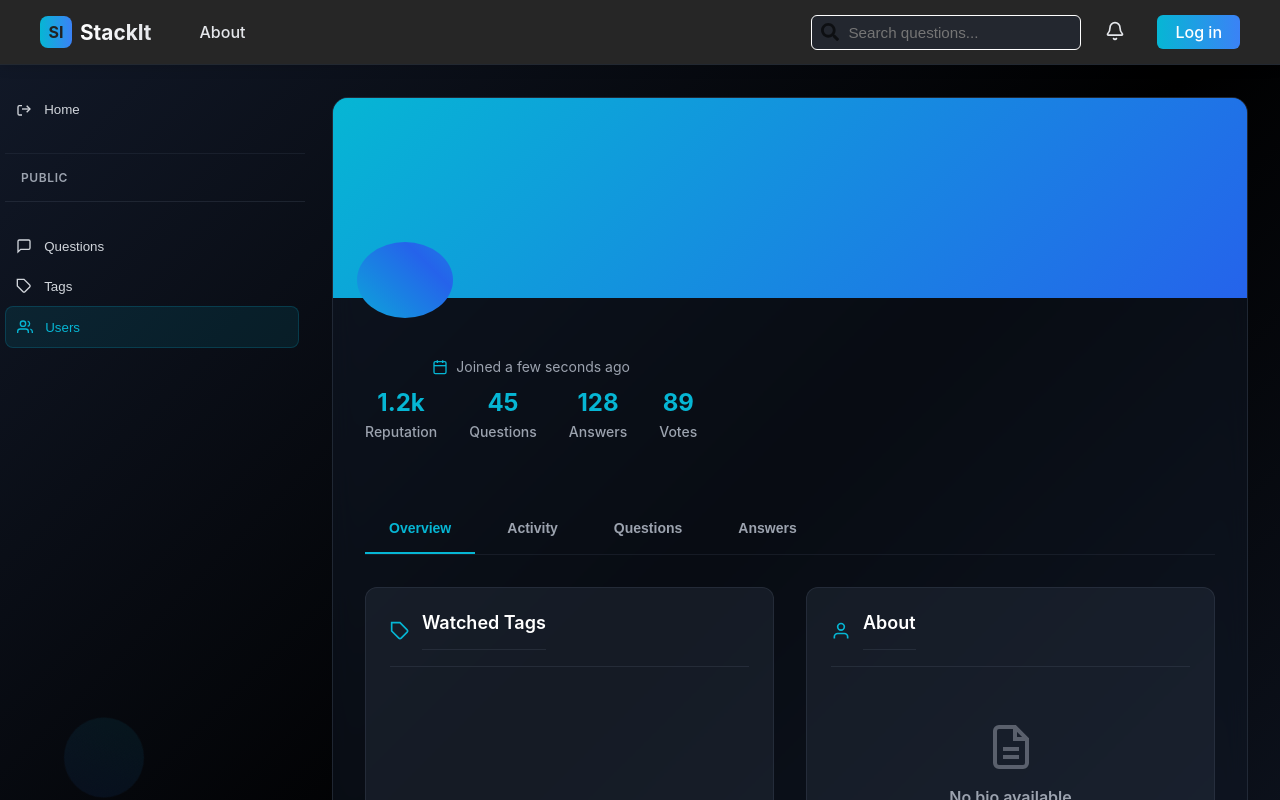
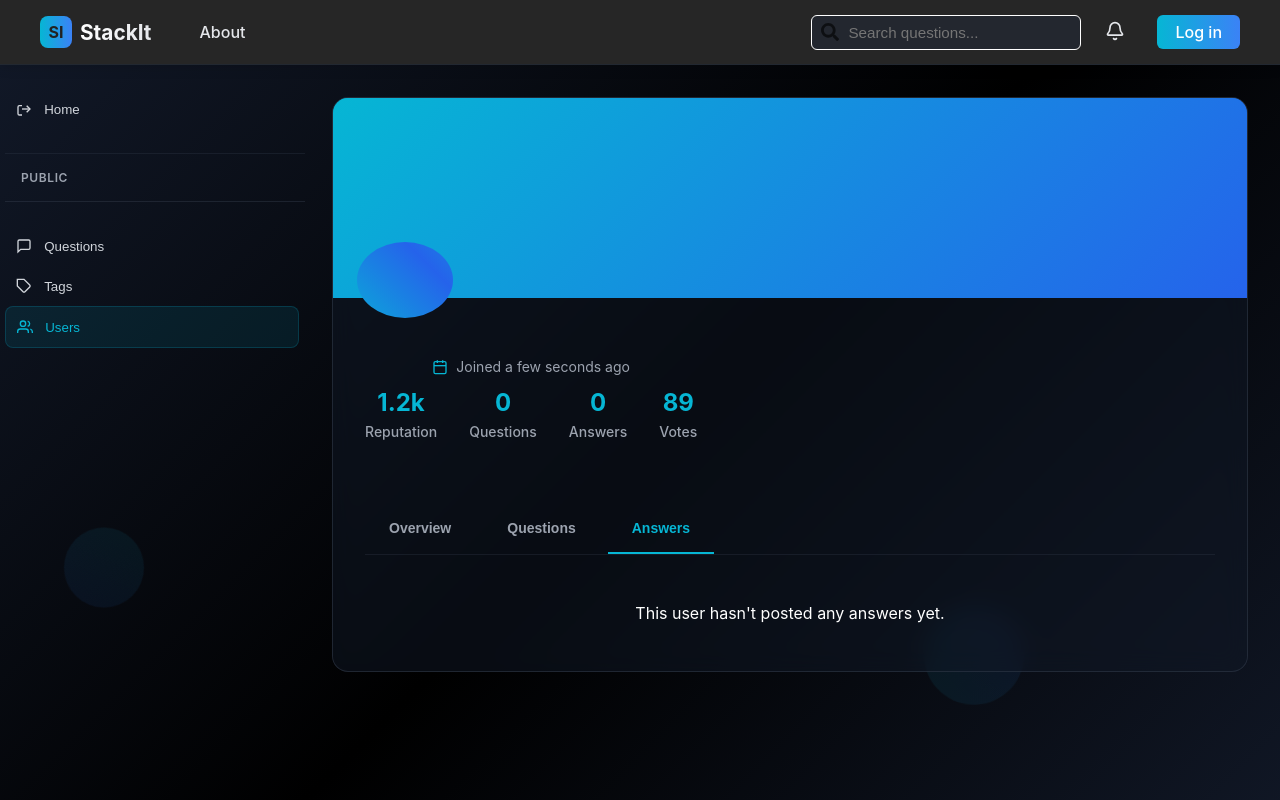
Before and after one commit to Prince61141/Odoo-Hackathon-2025, a React (Create React App) app in the folder client/: page /Users/1 in a window 1280 px wide. Both pictures are taken after a click on the button "Answers". Shown: the top 800 px of the page. Built offline with nearby package versions, Linux system fonts and the light colour scheme.

Commit message:
changes in UI

```diff
--- a/client/src/pages/Questions/Questions.css
+++ b/client/src/pages/Questions/Questions.css
@@ -6,6 +6,7 @@
   border-radius: 12px;
   backdrop-filter: blur(12px);
   padding: 2rem;
+  margin-top: 1.5rem;
   overflow: hidden;
 }
 
--- a/client/src/pages/UserProfile/UserProfile.jsx
+++ b/client/src/pages/UserProfile/UserProfile.jsx
@@ -2,7 +2,7 @@
 
 import { useState } from "react"
 import { useSelector } from "react-redux"
-import { useParams } from "react-router"
+import { useParams, Link } from "react-router-dom"
 import moment from "moment"
 import LeftSidebar from "../../components/LeftSidebar/LeftSidebar"
 import Avatar from "../../components/Avatar/Avatar"
@@ -13,9 +13,19 @@ import "./UsersProfile.css"
 const UserProfile = ({ slideIn, handleSlideIn }) => {
   const { id } = useParams()
   const users = useSelector((state) => state.usersReducer)
-  const currentProfile = users.filter((user) => user._id === id)[0]
+  const questions = useSelector((state) => state.questionsReducer.data)
+  const currentProfile = users.find((user) => user._id === id)
   const currentUser = useSelector((state) => state.currentUserReducer)
   const [Switch, setSwitch] = useState(false)
+  const [activeTab, setActiveTab] = useState("overview")
+
+  const userQuestions = questions?.filter((q) => q.userId === id)
+  const userAnswers = questions
+    ?.filter((q) => q.answers?.some((a) => a.userId === id))
+    .map((q) => ({
+      ...q,
+      userAnswers: q.answers.filter((a) => a.userId === id),
+    }))
 
   return (
     <div className="profile-page">
@@ -77,11 +87,11 @@ const UserProfile = ({ slideIn, handleSlideIn }) => {
                         <div className="stat-label">Reputation</div>
                       </div>
                       <div className="stat-item">
-                        <div className="stat-number">45</div>
+                        <div className="stat-number">{userQuestions?.length || 0}</div>
                         <div className="stat-label">Questions</div>
                       </div>
                       <div className="stat-item">
-                        <div className="stat-number">128</div>
+                        <div className="stat-number">{userAnswers?.length || 0}</div>
                         <div className="stat-label">Answers</div>
                       </div>
                       <div className="stat-item">
@@ -114,13 +124,79 @@ const UserProfile = ({ slideIn, handleSlideIn }) => {
               ) : (
                 <div className="profile-tabs">
                   <div className="tabs-header">
-                    <button className="tab-btn active">Overview</button>
-                    <button className="tab-btn">Activity</button>
-                    <button className="tab-btn">Questions</button>
-                    <button className="tab-btn">Answers</button>
+                    <button
+                      className={`tab-btn ${activeTab === "overview" ? "active" : ""}`}
+                      onClick={() => setActiveTab("overview")}
+                    >
+                      Overview
+                    </button>
+                    <button
+                      className={`tab-btn ${activeTab === "questions" ? "active" : ""}`}
+                      onClick={() => setActiveTab("questions")}
+                    >
+                      Questions
+                    </button>
+                    <button
+                      className={`tab-btn ${activeTab === "answers" ? "active" : ""}`}
+                      onClick={() => setActiveTab("answers")}
+                    >
+                      Answers
+                    </button>
                   </div>
+
                   <div className="tabs-content">
-                    <ProfileBio currentProfile={currentProfile} />
+                    {activeTab === "overview" && (
+                      <ProfileBio currentProfile={currentProfile} />
+                    )}
+
+                    {activeTab === "questions" && (
+                      <div className="user-questions-list">
+                        {userQuestions?.length > 0 ? (
+                          userQuestions.map((q) => (
+                            <div key={q._id} className="user-question-item">
+                              <Link
+                                to={`/questions/${q._id}`}
+                                className="question-title-link"
+                              >
+                                {q.questionTitle}
+                              </Link>
+                              <p className="question-time">
+                                Asked {moment(q.askedOn).fromNow()}
+                              </p>
+                            </div>
+                          ))
+                        ) : (
+                          <p>This user hasn't posted any questions yet.</p>
+                        )}
+                      </div>
+                    )}
+
+                    {activeTab === "answers" && (
+                      <div className="user-answers-list">
+                        {userAnswers?.length > 0 ? (
+                          userAnswers.map((q) => (
+                            <div key={q._id} className="user-answer-item">
+                              <Link
+                                to={`/questions/${q._id}`}
+                                className="question-title-link"
+                              >
+                                {q.questionTitle}
+                              </Link>
+                              {q.userAnswers.map((a, i) => (
+                                <div key={i} className="answer-body">
+                                  <p>{a.answerBody}</p>
+                                  <p className="question-time">
+                                    Answered {moment(a.answeredOn).fromNow()}
+                                  </p>
+                                </div>
+                              ))}
+                            </div>
+                          ))
+                        ) : (
+                          <p>This user hasn't posted any answers yet.</p>
+                        )}
+                      </div>
+                    )}
                   </div>
                 </div>
               )}
--- a/client/src/pages/UserProfile/UsersProfile.css
+++ b/client/src/pages/UserProfile/UsersProfile.css
@@ -757,3 +757,37 @@
     flex-wrap: wrap;
   }
 }
+.user-questions-list {
+  display: flex;
+  flex-direction: column;
+  gap: 1rem;
+  padding-top: 1rem;
+}
+
+.user-question-item {
+  background-color: rgba(255, 255, 255, 0.02);
+  border-left: 3px solid #06b6d4;
+  padding: 1rem;
+  border-radius: 8px;
+  transition: all 0.2s ease;
+}
+
+.user-question-item:hover {
+  background-color: rgba(6, 182, 212, 0.1);
+}
+
+.question-title-link {
+  color: #06b6d4;
+  font-size: 1.1rem;
+  font-weight: 600;
+  text-decoration: none;
+}
+
+.question-title-link:hover {
+  text-decoration: underline;
+}
+
+.question-time {
+  font-size: 0.85rem;
+  color: #9ca3af;
+}
```
